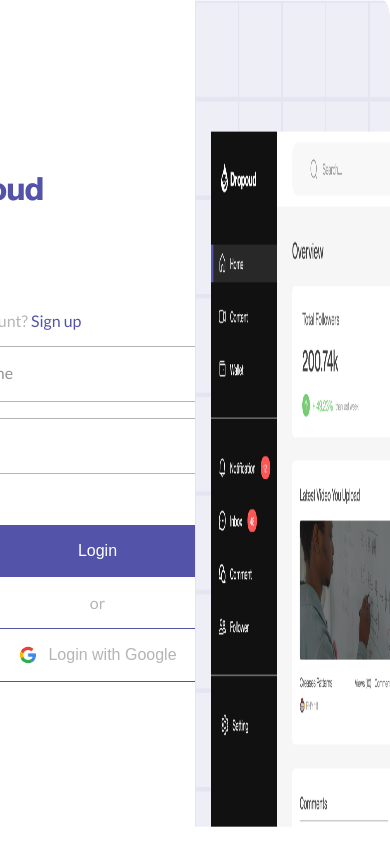
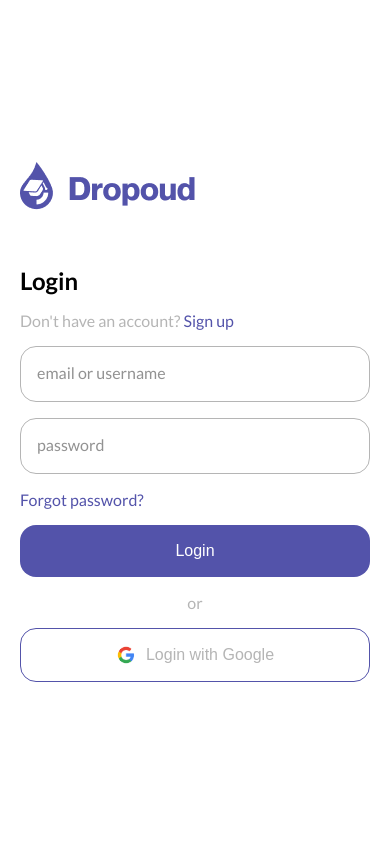
Before and after one commit to aniekan7132/dropoud, a React (Vite) app: page /sign-in in a window 390 px wide. Built offline with nearby package versions, Linux system fonts and the light colour scheme; a web font is replaced by a local one.

Commit message:
Update: Worked on Media Queries for login screen

```diff
--- a/src/components/Input.module.css
+++ b/src/components/Input.module.css
@@ -32,3 +32,10 @@
   line-height: 20px;
   color: #606060;
 }
+
+
+@media (max-width: 768px) {
+  input {
+    width: 350px
+  }
+}
--- a/src/pages/index.css
+++ b/src/pages/index.css
@@ -111,3 +111,33 @@
   height: 20px;
   margin-right: 10px;
 }
+
+
+@media screen and (max-width: 768px) {
+
+
+  .main-image {
+  display: none;
+  }
+
+  .image-container {
+    display: none;
+  }
+
+  .form-container {
+    width: 100%;
+  }
+
+  .image-container {
+    display: none;
+  }
+
+  .submit-btn {
+    width: 100%;
+  }
+
+  .google-btn {
+    width: 100%;
+  }
+
+}
```
